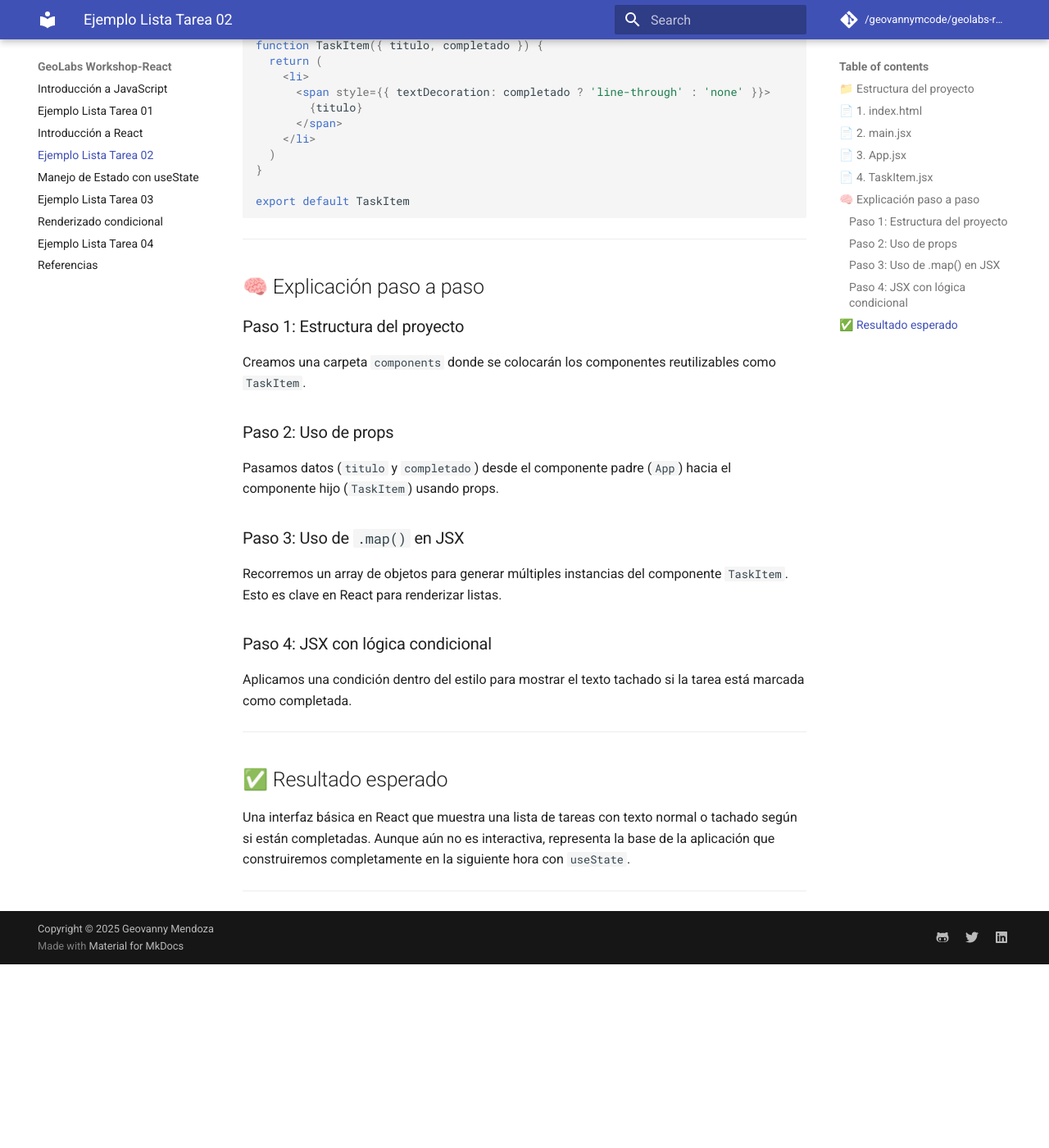
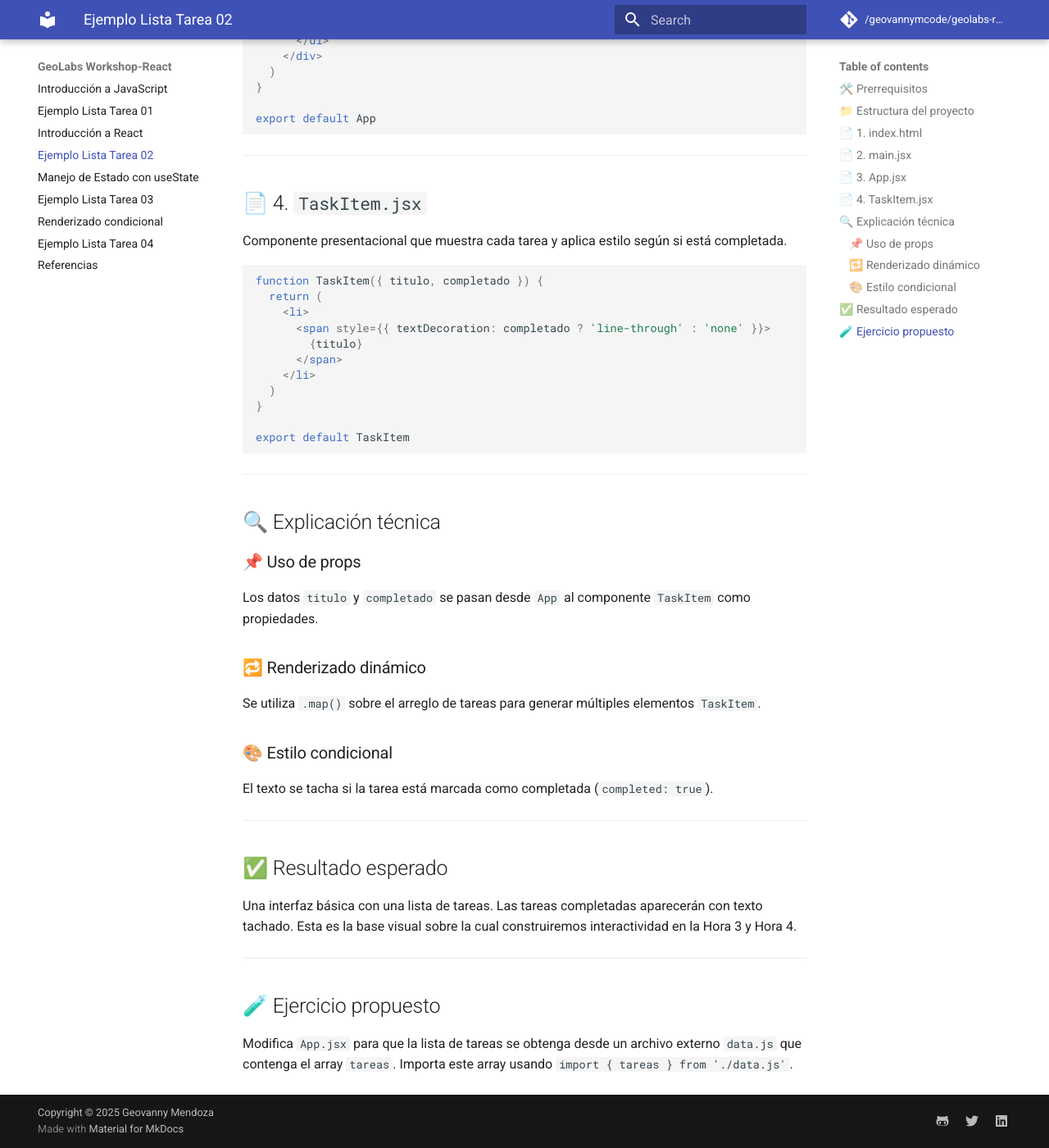
Before and after one commit to geovannymcode/geolabs-react.github.io, an MkDocs documentation site: the page built from docs/ejemplo_02.md, in a window 1280 px wide and 1400 px high, scrolled down 2321 px. Shown: the whole window at 82% size. Built offline with MkDocs 1.6.1 and Material for MkDocs 9.7.7, drawn with Linux system fonts in a browser that asks for light colours; comment, search, counter and statistics services are not loaded; before the commit the page ends 3497 px from its top, so only the background shows below that; some of the changed text lies outside the part shown.

Commit message:
Update section 2

````diff
--- a/docs/ejemplo_02.md
+++ b/docs/ejemplo_02.md
@@ -1,6 +1,6 @@
 # 💻 Ejemplo del mundo real: Lista de tareas con React (versión estática)
 
-En este ejemplo vamos a construir una versión **estática** de la aplicación de tareas utilizando **React y JSX**. Esta versión no tendrá lógica de estado ni eventos aún; su objetivo es aplicar lo aprendido en la Hora 2:
+En este ejemplo construiremos una versión **estática** de la aplicación de tareas utilizando **React y JSX**. Aunque no tendrá lógica de estado ni eventos, sentará las bases para las siguientes etapas. Aplicaremos:
 
 ✅ Componentes funcionales
 ✅ Uso de `props`
@@ -9,9 +9,22 @@
 
 ---
 
+## 🛠️ Prerrequisitos
+
+Asegúrate de tener instalado **Node.js**. Luego, abre una terminal y ejecuta:
+
+```bash
+npm create vite@latest tarea-react -- --template react
+cd tarea-react
+npm install
+npm run dev
+```
+
+---
+
 ## 📁 Estructura del proyecto
 
-```plaintext
+```
 tarea-react/
 ├── index.html
 └── src/
@@ -25,7 +38,7 @@
 
 ## 📄 1. `index.html`
 
-Este archivo se encuentra en la raíz del proyecto (`tarea-react/`) y contiene el punto de montaje de la app.
+Archivo base ubicado en la raíz. Define el contenedor donde React renderiza la app.
 
 ```html
 <!DOCTYPE html>
@@ -42,11 +55,13 @@
 </html>
 ```
 
+🔎 **Nota:** El `div` con ID `root` es donde React montará la aplicación.
+
 ---
 
 ## 📄 2. `main.jsx`
 
-Archivo que renderiza el componente raíz (`App`) dentro del elemento con ID `root`.
+Punto de entrada. Monta el componente principal (`App`) en el DOM.
 
 ```jsx
 import React from 'react'
@@ -60,11 +75,13 @@
 )
 ```
 
+💡 `React.StrictMode` ayuda a identificar problemas potenciales en desarrollo.
+
 ---
 
 ## 📄 3. `App.jsx`
 
-Este es el componente principal. Aquí se define una lista de tareas simulada (como si viniera de una base de datos o API) y se renderiza dinámicamente con `.map()`.
+Componente principal. Contiene una lista simulada de tareas y renderiza cada una con `TaskItem`.
 
 ```jsx
 import TaskItem from './components/TaskItem'
@@ -99,7 +116,7 @@
 
 ## 📄 4. `TaskItem.jsx`
 
-Este componente funcional recibe props (`titulo` y `completado`) y los usa para mostrar cada tarea. Aplica un estilo tachado si la tarea está completada.
+Componente presentacional que muestra cada tarea y aplica estilo según si está completada.
 
 ```jsx
 function TaskItem({ titulo, completado }) {
@@ -117,24 +134,28 @@
 
 ---
 
-## 🧠 Explicación paso a paso
+## 🔍 Explicación técnica
 
-### Paso 1: Estructura del proyecto
-Creamos una carpeta `components` donde se colocarán los componentes reutilizables como `TaskItem`.
+### 📌 Uso de props
 
-### Paso 2: Uso de props
-Pasamos datos (`titulo` y `completado`) desde el componente padre (`App`) hacia el componente hijo (`TaskItem`) usando props.
+Los datos `titulo` y `completado` se pasan desde `App` al componente `TaskItem` como propiedades.
 
-### Paso 3: Uso de `.map()` en JSX
-Recorremos un array de objetos para generar múltiples instancias del componente `TaskItem`. Esto es clave en React para renderizar listas.
+### 🔁 Renderizado dinámico
 
-### Paso 4: JSX con lógica condicional
-Aplicamos una condición dentro del estilo para mostrar el texto tachado si la tarea está marcada como completada.
+Se utiliza `.map()` sobre el arreglo de tareas para generar múltiples elementos `TaskItem`.
+
+### 🎨 Estilo condicional
+
+El texto se tacha si la tarea está marcada como completada (`completed: true`).
 
 ---
 
 ## ✅ Resultado esperado
 
-Una interfaz básica en React que muestra una lista de tareas con texto normal o tachado según si están completadas. Aunque aún no es interactiva, representa la base de la aplicación que construiremos completamente en la siguiente hora con `useState`.
+Una interfaz básica con una lista de tareas. Las tareas completadas aparecerán con texto tachado. Esta es la base visual sobre la cual construiremos interactividad en la Hora 3 y Hora 4.
 
 ---
+
+## 🧪 Ejercicio propuesto
+
+Modifica `App.jsx` para que la lista de tareas se obtenga desde un archivo externo `data.js` que contenga el array `tareas`. Importa este array usando `import { tareas } from './data.js'`.
````
Also changed, not shown: docs/ejemplo_04.md (+1 -1 lines), docs/index.md (+2 -0 lines).
